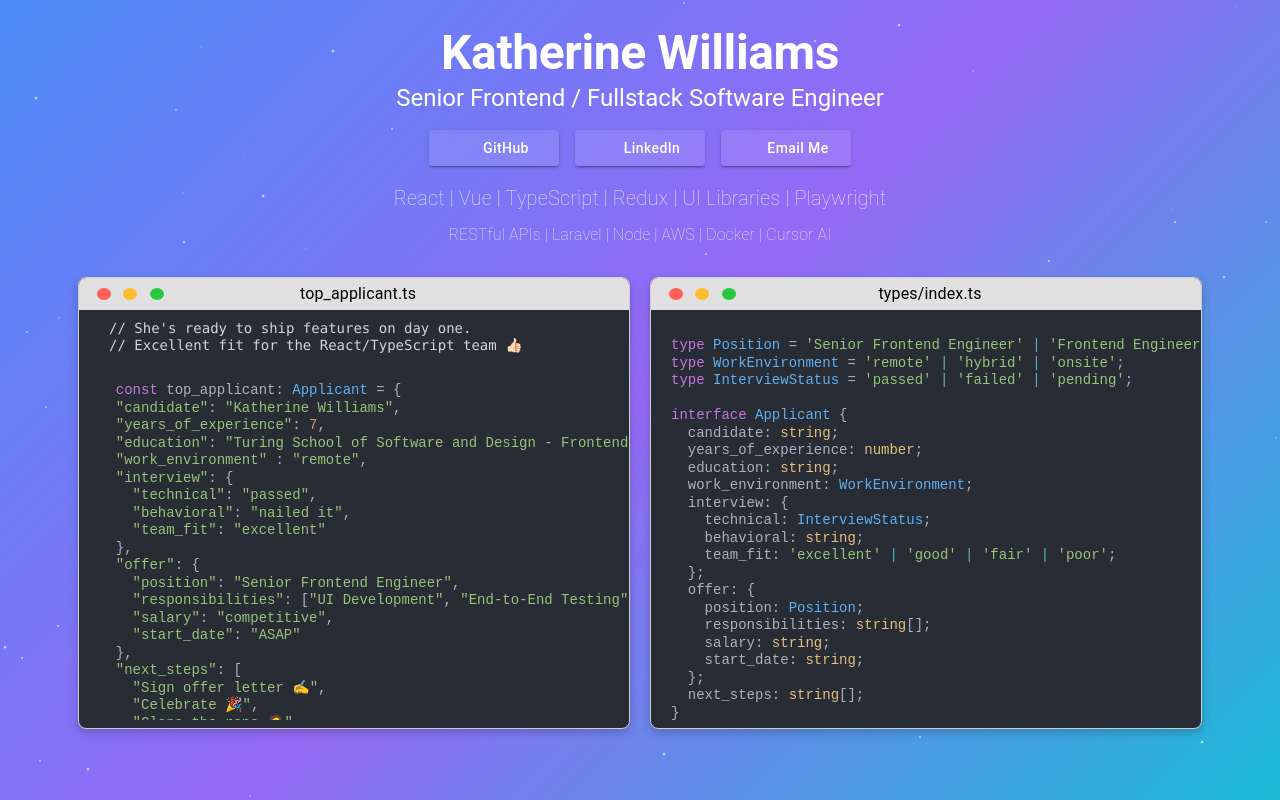
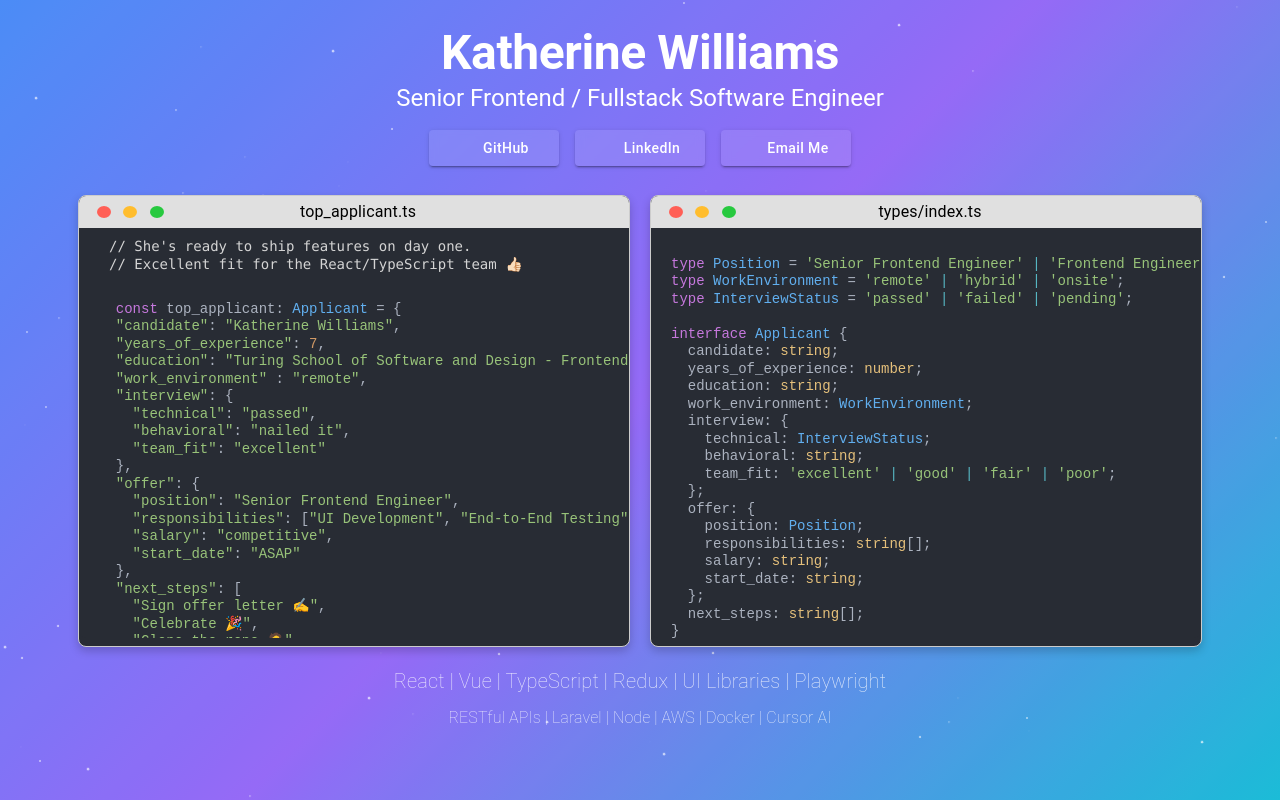
Before and after one commit to kawilliams8/resume, a React (Vite) app: page / in a window 1280 px wide. Built offline with nearby package versions, Linux system fonts and the light colour scheme; some icons are missing.

Commit message:
Start dev branch/env

```diff
--- a/src/App.tsx
+++ b/src/App.tsx
@@ -61,6 +61,10 @@ export default function App() {
           </Typography>
           <ButtonLinks />
 
+          <Stack direction={{ xs: "column", lg: "row" }} mt={2}>
+            <CodeBlock code={code1} title="top_applicant.ts" withTypewriter />
+            <CodeBlock code={code2} title="types/index.ts" />
+          </Stack>
           <Stack direction="column" sx={{ mt: 1, maxWidth: "90%" }}>
             <Typography
               variant="h6"
@@ -84,10 +88,6 @@ export default function App() {
             >
               RESTful APIs | Laravel | Node | AWS | Docker | Cursor AI
             </Typography>
-          </Stack>
-          <Stack direction={{ xs: "column", lg: "row" }} mt={2}>
-            <CodeBlock code={code1} title="top_applicant.ts" withTypewriter />
-            <CodeBlock code={code2} title="types/index.ts" />
           </Stack>
         </Stack>
       </ForegroundLayer>
```
